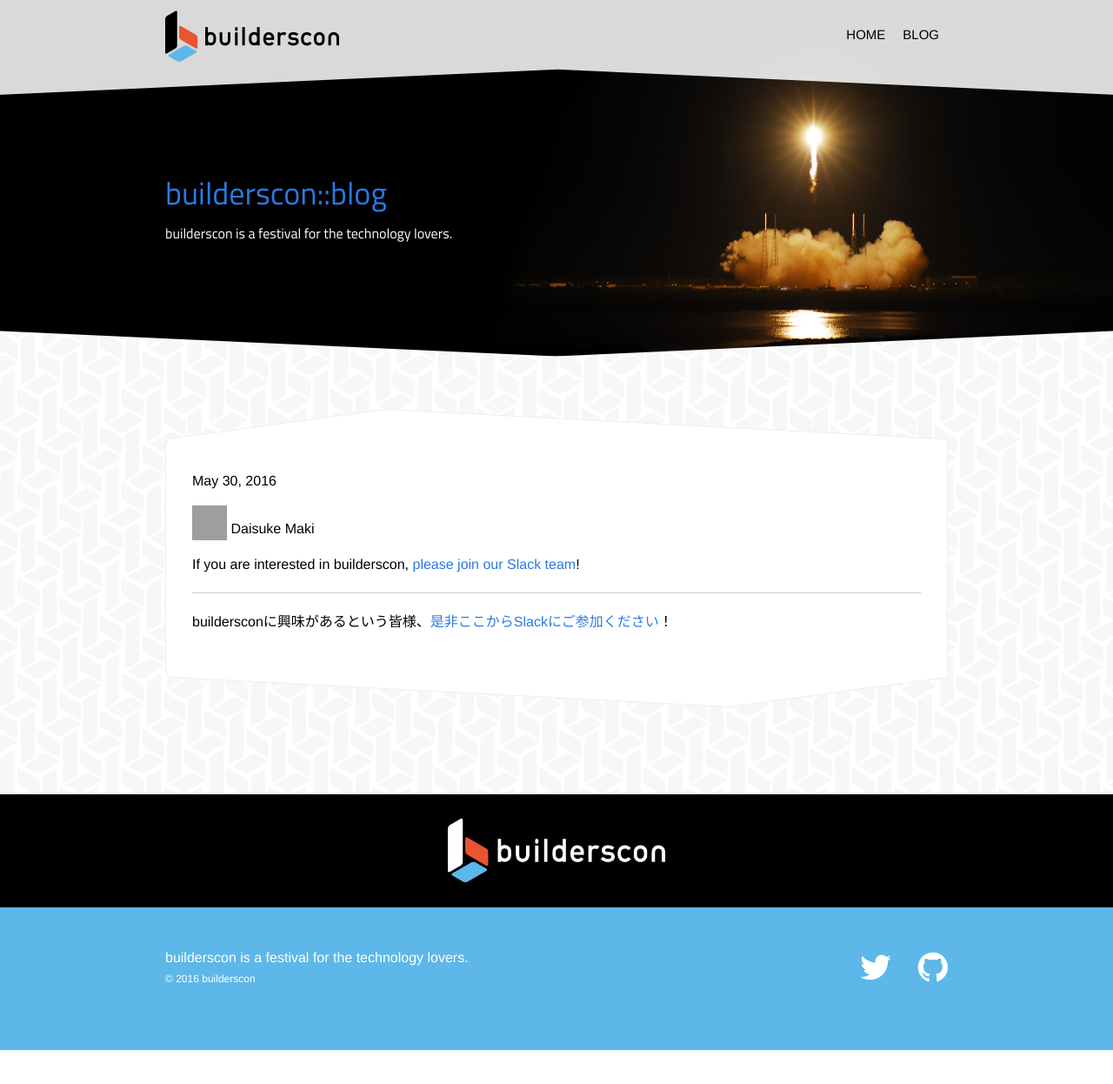
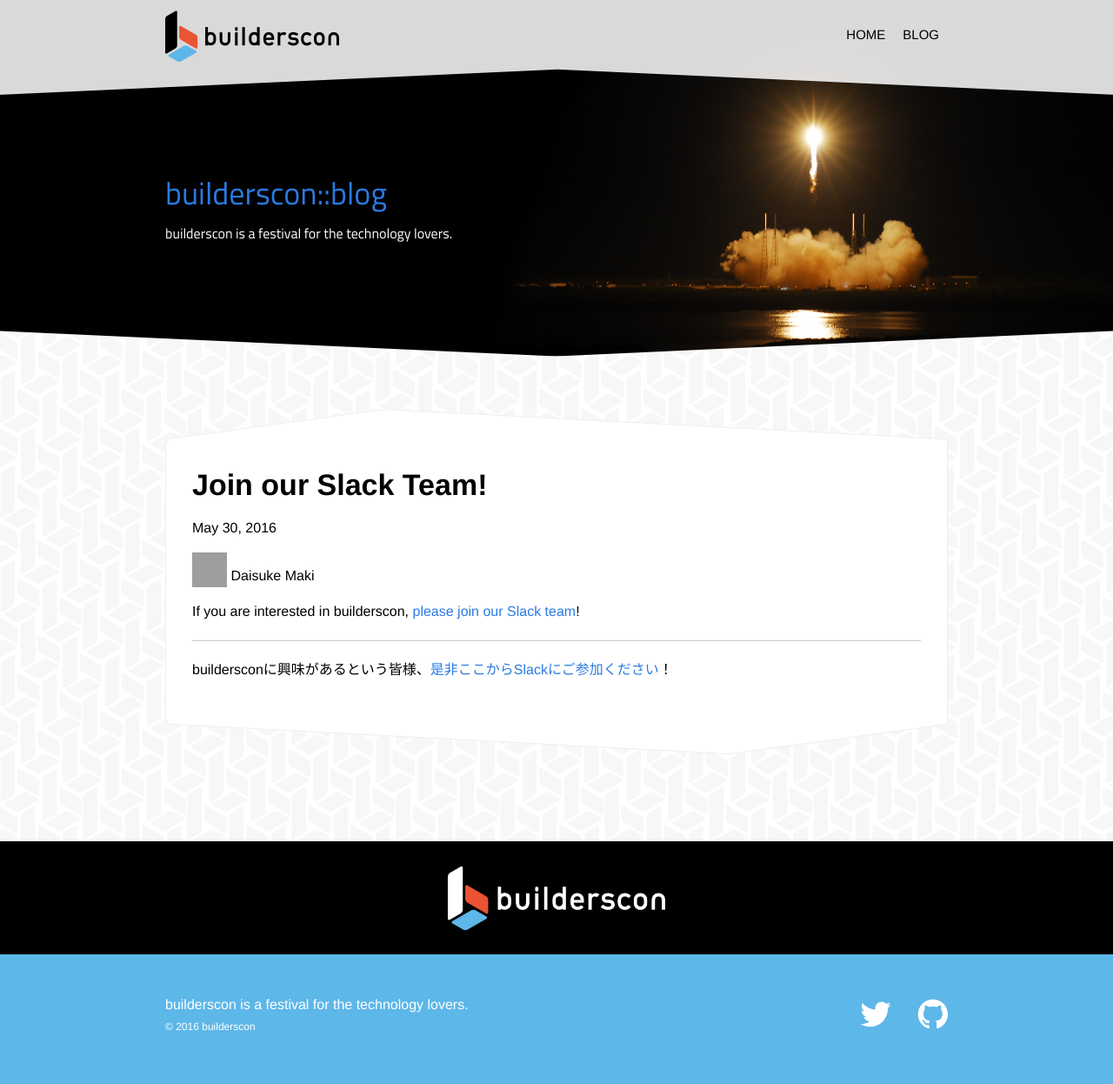
Before and after one commit to uzulla/blog.builderscon.io, a Jekyll site: the page built from _posts/2016-05-30-join-slack.md, in a window 1280 px wide and 1261 px high. Shown: the top 1246 px of the window at 87% size. Built offline with Jekyll 4.4.1, drawn with Linux system fonts in a browser that asks for light colours; some web fonts are replaced; grey boxes are pictures that could not be loaded.

Commit message:
hmm, is it "page" ?

```diff
--- a/_layouts/post.html
+++ b/_layouts/post.html
@@ -7,7 +7,7 @@ layout: default
 <div class="section-content no-header">
 
 <header class="post-header">
-<h1 class="post-title" itemprop="name headline">{{ post.title }}</h1>
+<h1 class="post-title" itemprop="name headline">{{ page.title }}</h1>
 <div class="post-meta">
 <p><time datetime="{{ page.date | date_to_xmlschema }}" itemprop="datePublished">{{ page.date | date: "%b %-d, %Y" }}</time><p>
 {% if author %}
```
